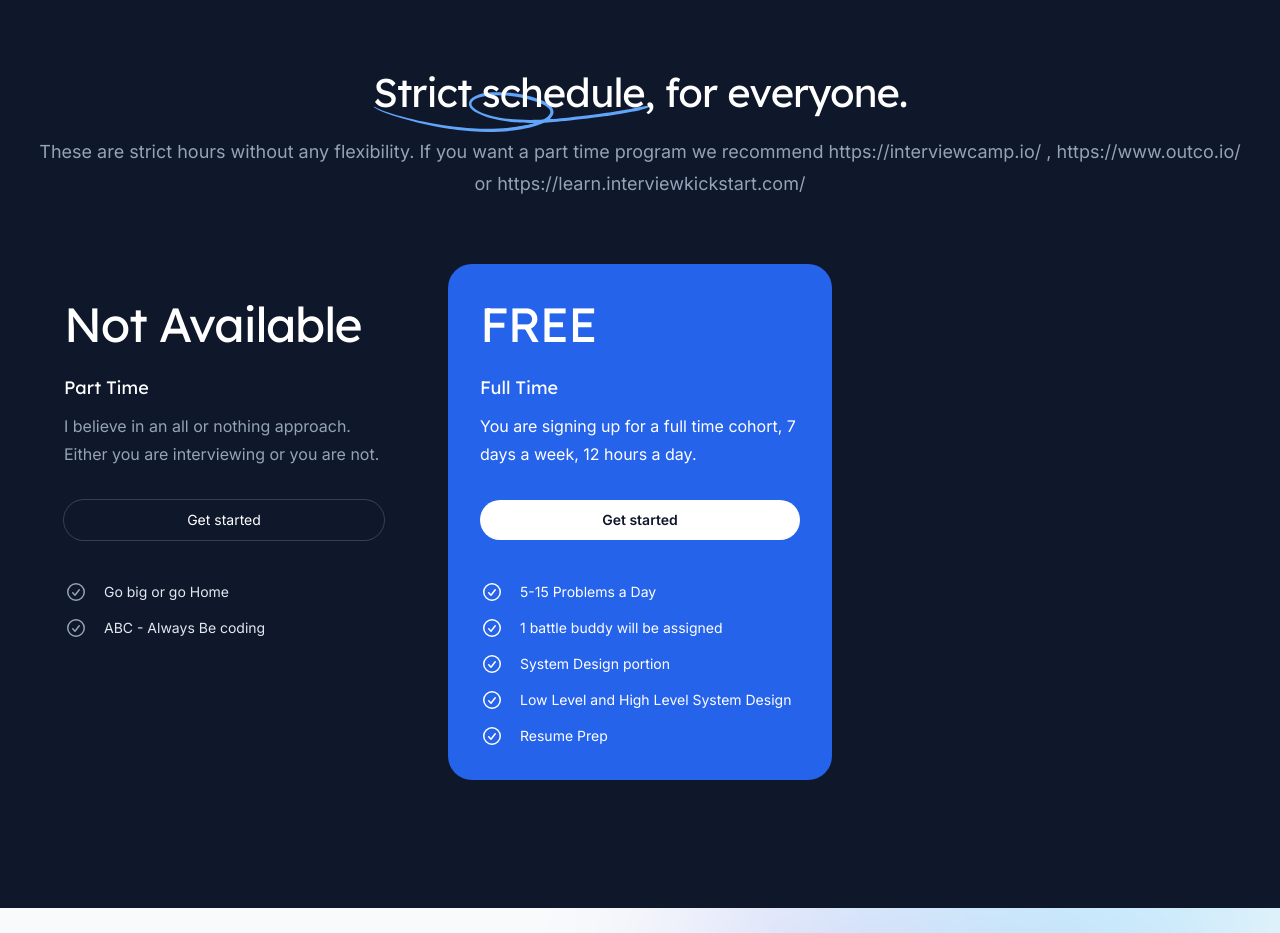
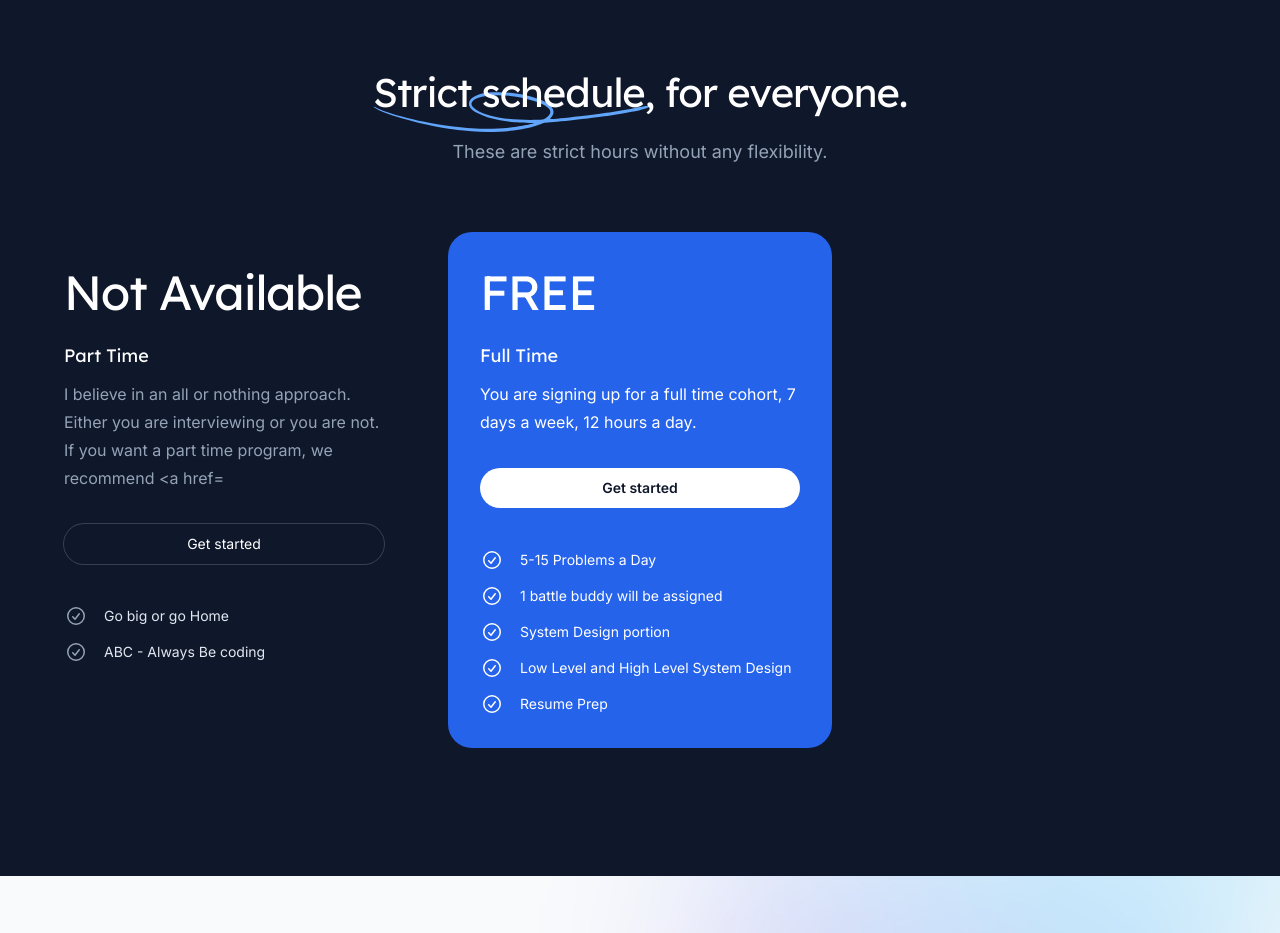
Before and after one commit to Cheetcoder/landing-page, a Next.js app: page / in a window 1280 px wide. Shown: the part 2920-3853 px from the top of the page. Built offline with nearby package versions, Linux system fonts and the light colour scheme.

Commit message:
Update Pricing.jsx
Moved part time recommendations to part time section (for better organizaiton as these recommendations can be easily missed if they're in diff places) and changed links to hyperlinks for better UI/UX.

```diff
--- a/src/components/Pricing.jsx
+++ b/src/components/Pricing.jsx
@@ -102,14 +102,13 @@ export function Pricing() {
           <p className="mt-4 text-lg text-slate-400">
             These are strict hours without any flexibility.
 
-            If you want a part time program we recommend https://interviewcamp.io/ , https://www.outco.io/ or  https://learn.interviewkickstart.com/
           </p>
         </div>
         <div className="-mx-4 mt-16 grid max-w-2xl grid-cols-1 gap-y-10 sm:mx-auto lg:-mx-8 lg:max-w-none lg:grid-cols-3 xl:mx-0 xl:gap-x-8">
           <Plan
             name="Part Time"
             price="Not Available"
-            description="I believe in an all or nothing approach. Either you are interviewing or you are not. "
+            description="I believe in an all or nothing approach. Either you are interviewing or you are not. If you want a part time program, we recommend <a href="https://interviewcamp.io/">Interview Camp</a>, <a href="https://www.outco.io/">Outco</a> or <a href="https://learn.interviewkickstart.com/">Interview Kickstart</a>."
             href="https://www.youtube.com/watch?v=qy3584kvBt4"
             features={[
               'Go big or go Home',
```
